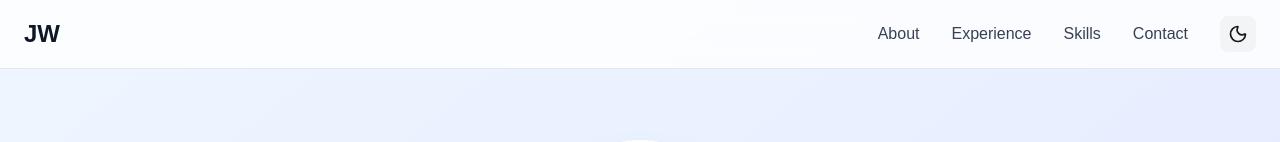
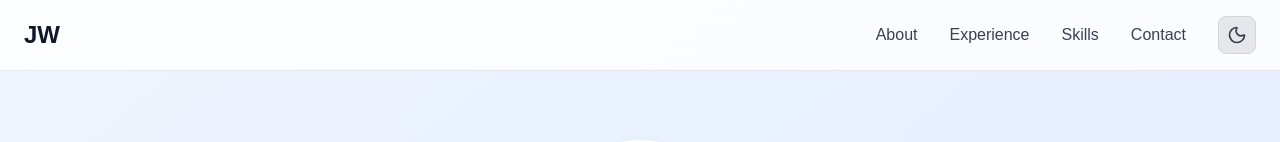
Before and after one commit to Jon-Wllms/JonWilliams_Resume, a Next.js app: page / in a window 1280 px wide. Shown: the top 142 px of the page. Built offline with nearby package versions, Linux system fonts and the light colour scheme.

Commit message:
Improve dark mode button visibility with darker background, border, and icon colors

```diff
--- a/src/components/Header.tsx
+++ b/src/components/Header.tsx
@@ -63,10 +63,10 @@ export default function Header() {
             ))}
             <button
               onClick={toggleDarkMode}
-              className="p-2 rounded-lg bg-gray-100 dark:bg-gray-800 hover:bg-gray-200 dark:hover:bg-gray-700 transition-colors"
+              className="p-2 rounded-lg bg-gray-200 dark:bg-gray-800 hover:bg-gray-300 dark:hover:bg-gray-700 transition-colors border border-gray-300 dark:border-gray-600"
               aria-label="Toggle dark mode"
             >
-              {darkMode ? <Sun size={20} /> : <Moon size={20} />}
+              {darkMode ? <Sun size={20} className="text-yellow-500" /> : <Moon size={20} className="text-gray-700" />}
             </button>
           </div>
 
@@ -74,10 +74,10 @@ export default function Header() {
           <div className="md:hidden flex items-center space-x-4">
             <button
               onClick={toggleDarkMode}
-              className="p-2 rounded-lg bg-gray-100 dark:bg-gray-800"
+              className="p-2 rounded-lg bg-gray-200 dark:bg-gray-800 hover:bg-gray-300 dark:hover:bg-gray-700 transition-colors border border-gray-300 dark:border-gray-600"
               aria-label="Toggle dark mode"
             >
-              {darkMode ? <Sun size={20} /> : <Moon size={20} />}
+              {darkMode ? <Sun size={20} className="text-yellow-500" /> : <Moon size={20} className="text-gray-700" />}
             </button>
             <button
               onClick={() => setMobileMenuOpen(!mobileMenuOpen)}
```
